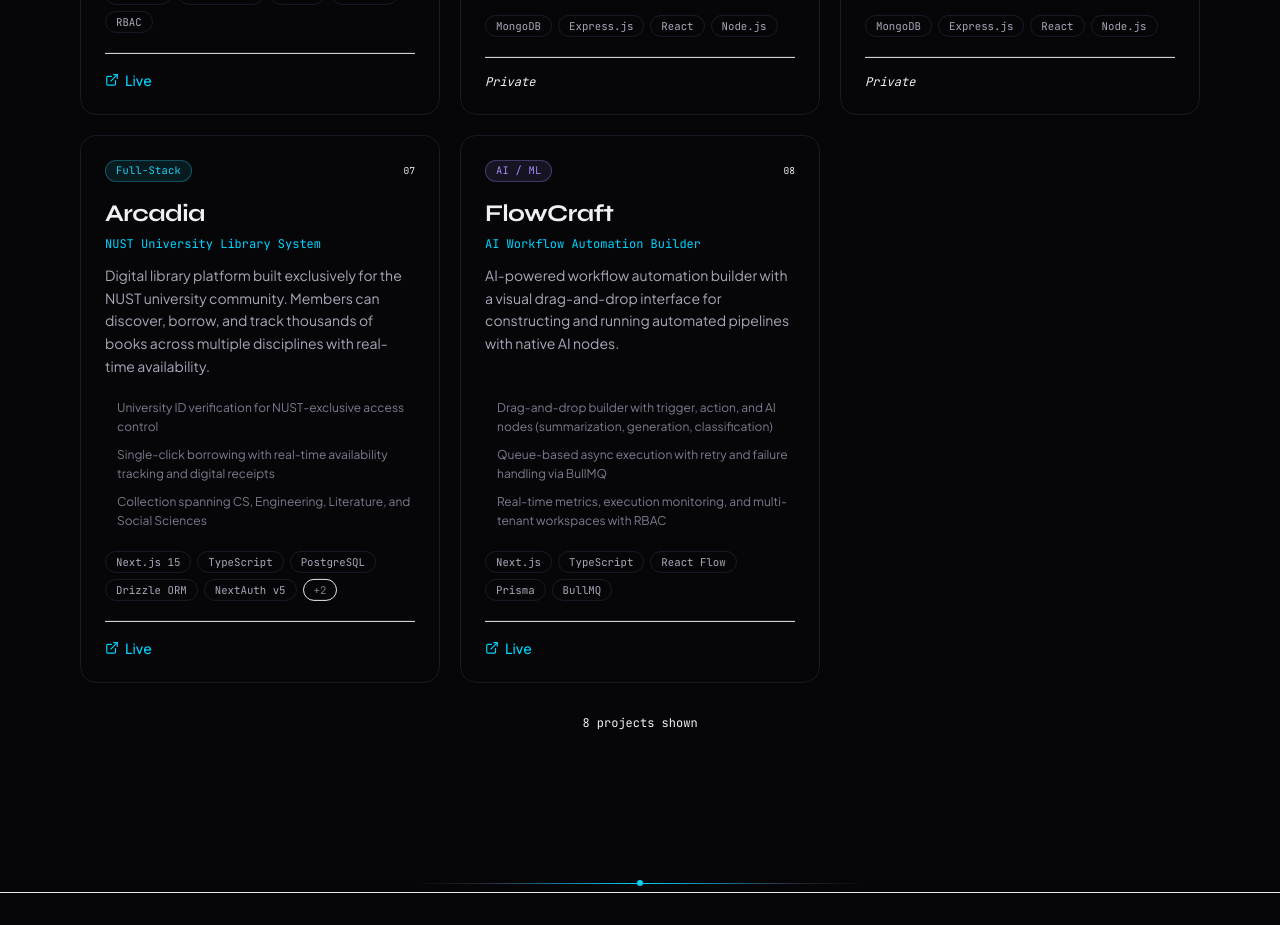
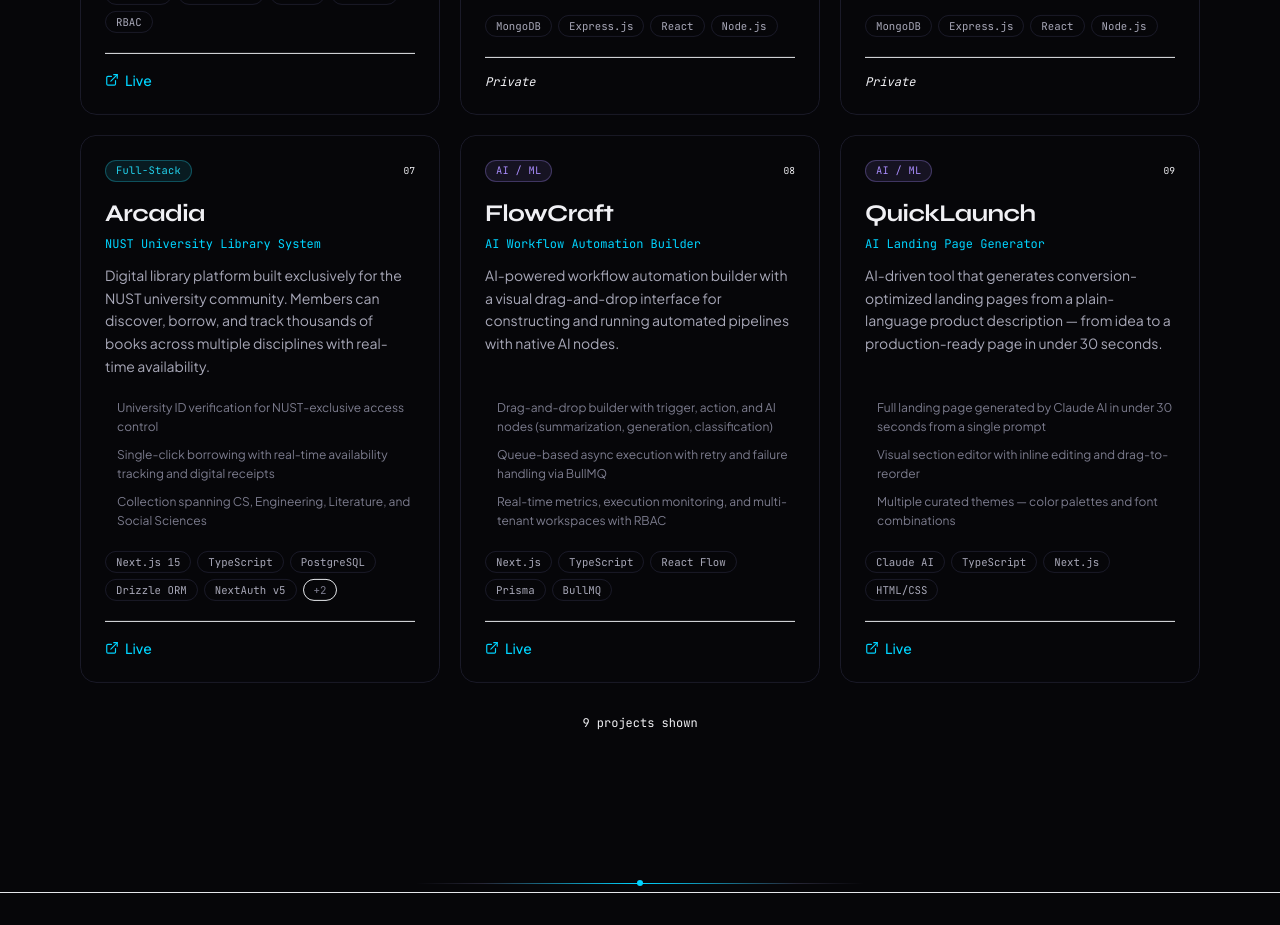
Before and after one commit to Asadur-Rehman/dev-portfolio, a Next.js app: page / in a window 1280 px wide. Shown: the part 4880-5805 px from the top of the page. Built offline with nearby package versions, Linux system fonts and the light colour scheme; no server answers.

Commit message:
added new project

```diff
--- a/src/data/projects.ts
+++ b/src/data/projects.ts
@@ -146,4 +146,22 @@ export const projects: Project[] = [
     year: "2025",
     featured: true,
   },
+  {
+    id: "quicklaunch",
+    title: "QuickLaunch",
+    tagline: "AI Landing Page Generator",
+    description:
+      "AI-driven tool that generates conversion-optimized landing pages from a plain-language product description — from idea to a production-ready page in under 30 seconds.",
+    highlights: [
+      "Full landing page generated by Claude AI in under 30 seconds from a single prompt",
+      "Visual section editor with inline editing and drag-to-reorder",
+      "Multiple curated themes — color palettes and font combinations",
+      "Clean, responsive HTML export with zero external dependencies",
+    ],
+    tags: ["Claude AI", "TypeScript", "Next.js", "HTML/CSS"],
+    category: "ai",
+    liveUrl: "https://quicklaunch-sigma.vercel.app/",
+    year: "2025",
+    featured: true,
+  },
 ];
```
